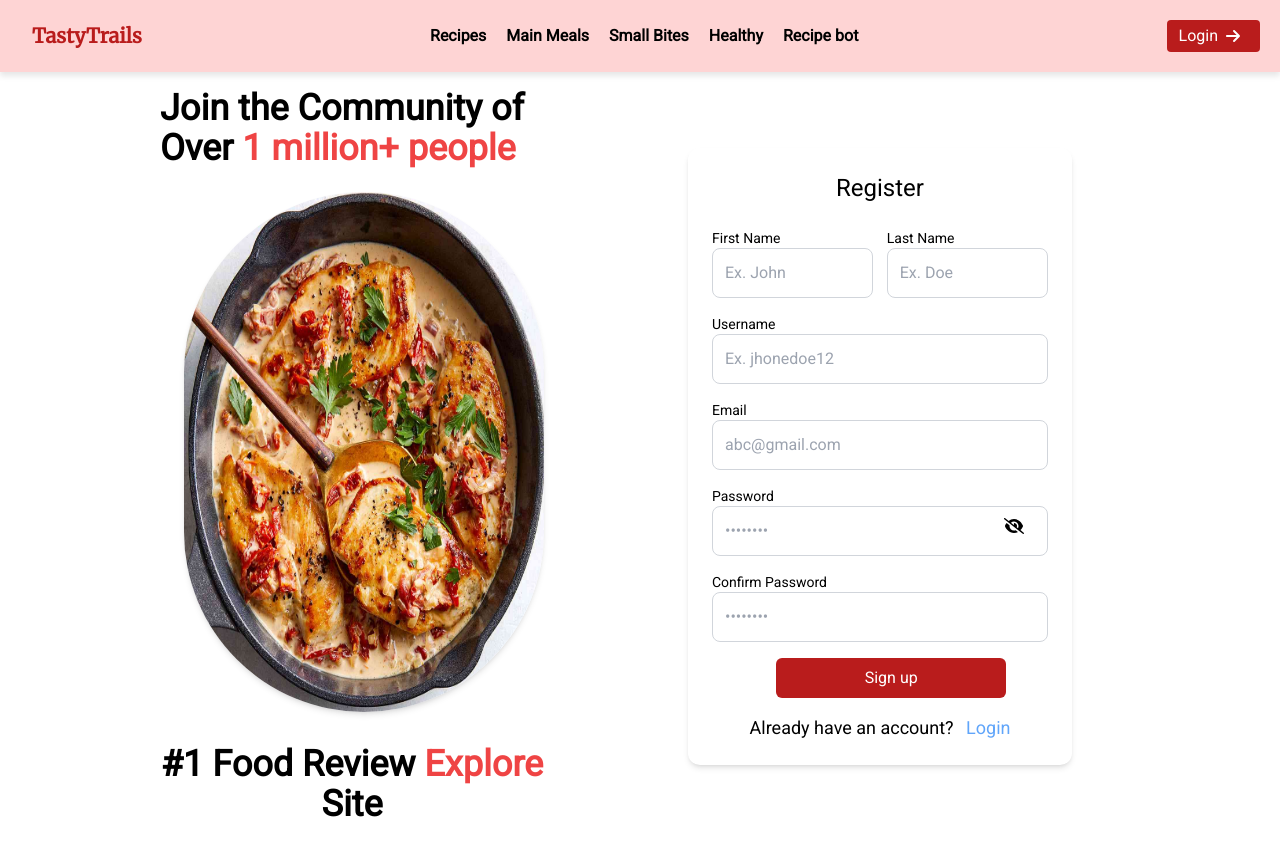
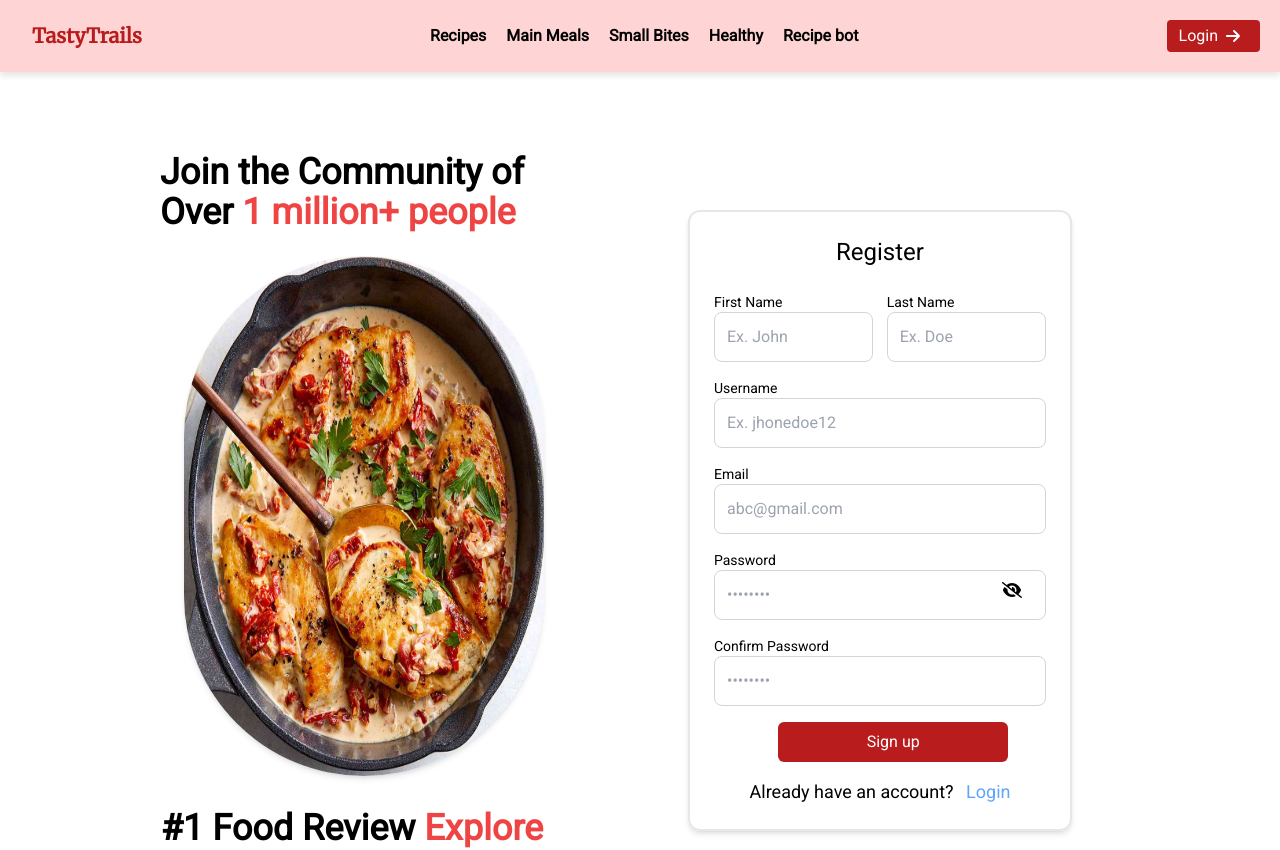
Before and after one commit to AlfiyaSiddique/TastyTrails, a React (Vite) app in the folder frontend/: page /signup in a window 1280 px wide. Shown: the top 850 px of the page. Built offline with nearby package versions, Linux system fonts and the light colour scheme.

Commit message:
updating all the changes

```diff
--- a/frontend/src/Pages/Signup.jsx
+++ b/frontend/src/Pages/Signup.jsx
@@ -154,7 +154,7 @@ const Signup = () => {
 
   return (
 
-   <div className="Container min-h-screen  bg-white flex justify-center items-center  px-4 sm:px-8 md:px-12 lg:px-16">
+   <div className="Container min-h-screen mt-16 bg-white flex justify-center items-center  px-4 sm:px-8 md:px-12 lg:px-16">
     <div className="InnerDiv  w-full max-w-[95vw] lg:max-w-[85vw]  xl:max-w-[75vw] md:w-[75vw] mb-8 flex flex-col md:flex-row justify-between items-center lg:flex-row  space-y-12 lg:space-y-0">
       {/* Left Section */}
       <div className="left w-full md:w-[45%] lg:w-[40%] text-center lg:text-left space-y-8">
@@ -178,8 +178,8 @@ const Signup = () => {
       </div>
 
       {/* Right Section (Form) */}
-      <div className="right w-full md:w-[50%] lg:w-[50%] flex justify-center">
-        <div className="form w-full max-w-[90%]  md:w-[80%] lg:max-w-[80%] h-auto p-6  shadow-md rounded-xl ">
+      <div className="right w-full  md:w-[50%] lg:w-[50%] flex justify-center">
+        <div className="form w-full max-w-[90%]  md:w-[80%] lg:max-w-[80%] h-auto p-6 border-2 shadow-md rounded-xl ">
           <h1 className="text-black text-xl lg:text-2xl text-center mb-6">Register</h1>
           <form className="space-y-4" onSubmit={handleSubmit}>
             {/* First and Last Name */}
```
Also changed, not shown: frontend/public/image-login.jpg (deleted), frontend/public/newFoodSignup.jpeg (deleted).
